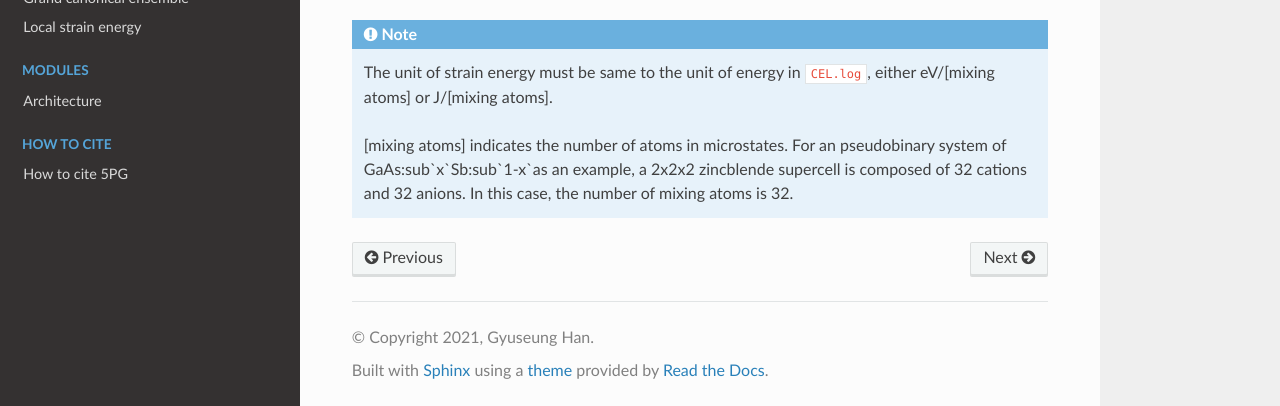
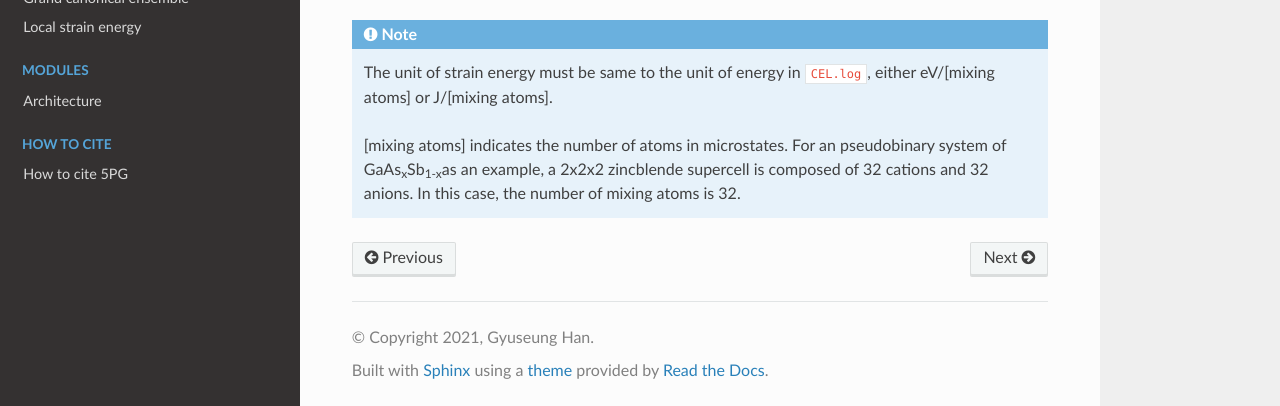
Before and after one commit to Han-Gyuseung/5PG, a Sphinx documentation site: the page built from docs/source/start/tutorial/preparation.rst, in a window 1280 px wide and 900 px high, scrolled down 1202 px, cut to the strip 494-900 px from the top of the window. Built offline with Sphinx 7.4.7 and the Read the Docs theme 2.0.0, drawn with Linux system fonts in a browser that asks for light colours.

Commit message:
Update preparation.rst

```diff
--- a/docs/source/start/tutorial/preparation.rst
+++ b/docs/source/start/tutorial/preparation.rst
@@ -70,5 +70,5 @@
  The unit of strain energy must be same to the unit of energy in ``CEL.log``, either eV/[mixing atoms] or J/[mixing atoms].
 
  [mixing atoms] indicates the number of atoms in microstates.
- For an pseudobinary system of GaAs\ :sub`x`\ Sb\ :sub`1-x`\ as an example, a 2x2x2 zincblende supercell is composed of 32 cations and 32 anions.
+ For an pseudobinary system of GaAs\ :sub:`x`\ Sb\ :sub:`1-x`\ as an example, a 2x2x2 zincblende supercell is composed of 32 cations and 32 anions.
  In this case, the number of mixing atoms is 32.
```
